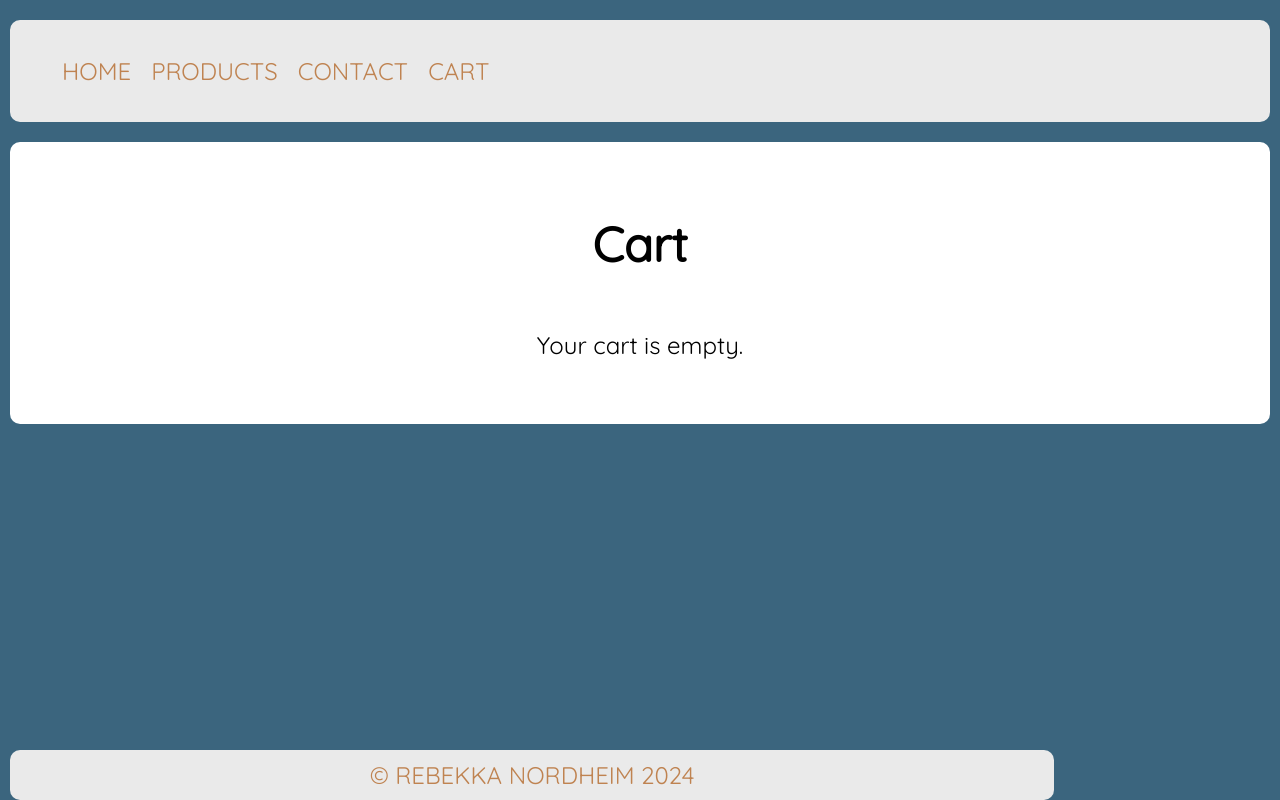
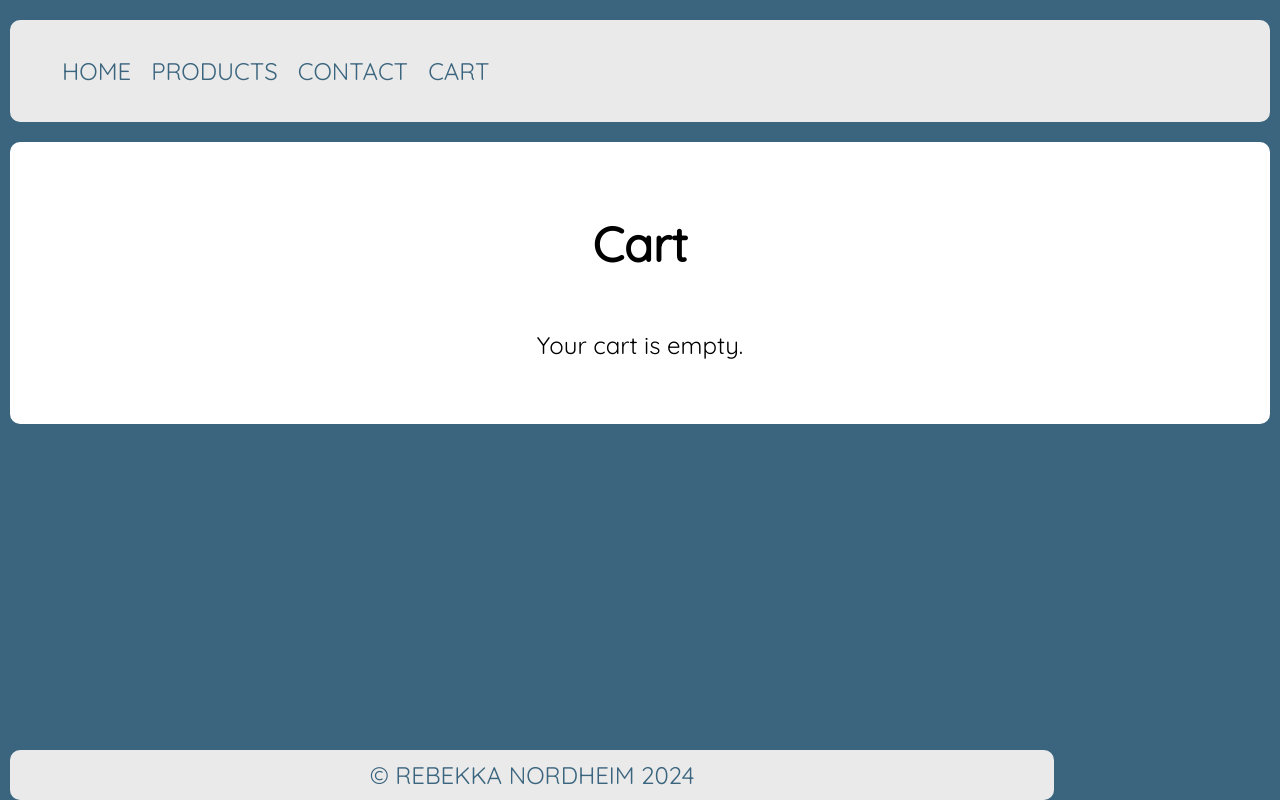
Before and after one commit to rebekkanordheim/ecomstore, a React (Create React App) app: page /cart in a window 1280 px wide. Built offline with nearby package versions, Linux system fonts and the light colour scheme.

Commit message:
color contrast issue fixed

```diff
--- a/src/App.css
+++ b/src/App.css
@@ -3,8 +3,6 @@
   --main-color-light: #7ea6bd97;
   --main-bg-color: white;
   --secondary-bg-color: #EAEAEA;
-  --text-color: #BF8351;
-  --secondary-text-color: rgba(255, 0, 0);
 }
 
 body {
@@ -29,7 +27,7 @@ header {
 
 nav {
   background-color: var(--secondary-bg-color);
-  color: var(--text-color);
+  color: var(--main-color);
   border: 2px solid var(--secondary-bg-color);
   border-radius: 10px;
   margin-top: 20px;
@@ -38,7 +36,7 @@ nav {
 }
 
 nav a {
-  color: var(--text-color);
+  color: var(--main-color);
   text-decoration: none;
 }
 
@@ -78,7 +76,7 @@ nav li {
 .add-to-cart-btn:hover,
 .continue-to-checkout-btn:hover,
 .view-product-btn:hover {
-  background-color: var(--text-color);
+  background-color: var(--main-color);
   cursor: pointer;
 }
 
@@ -89,7 +87,7 @@ nav li {
 
 footer {
   background-color: var(--secondary-bg-color);
-  color: var(--text-color);
+  color: var(--main-color);
   padding: 10px;
   border-radius: 10px;
   text-align: center;
@@ -106,7 +104,7 @@ footer {
   align-items: center;
   padding: 20px;
   background-color: var(--main-bg-color);
-  color: var(--text-color);
+  color: var(--main-color);
   border-radius: 10px;
   max-width: 80%;
   margin: 0 auto;
```
